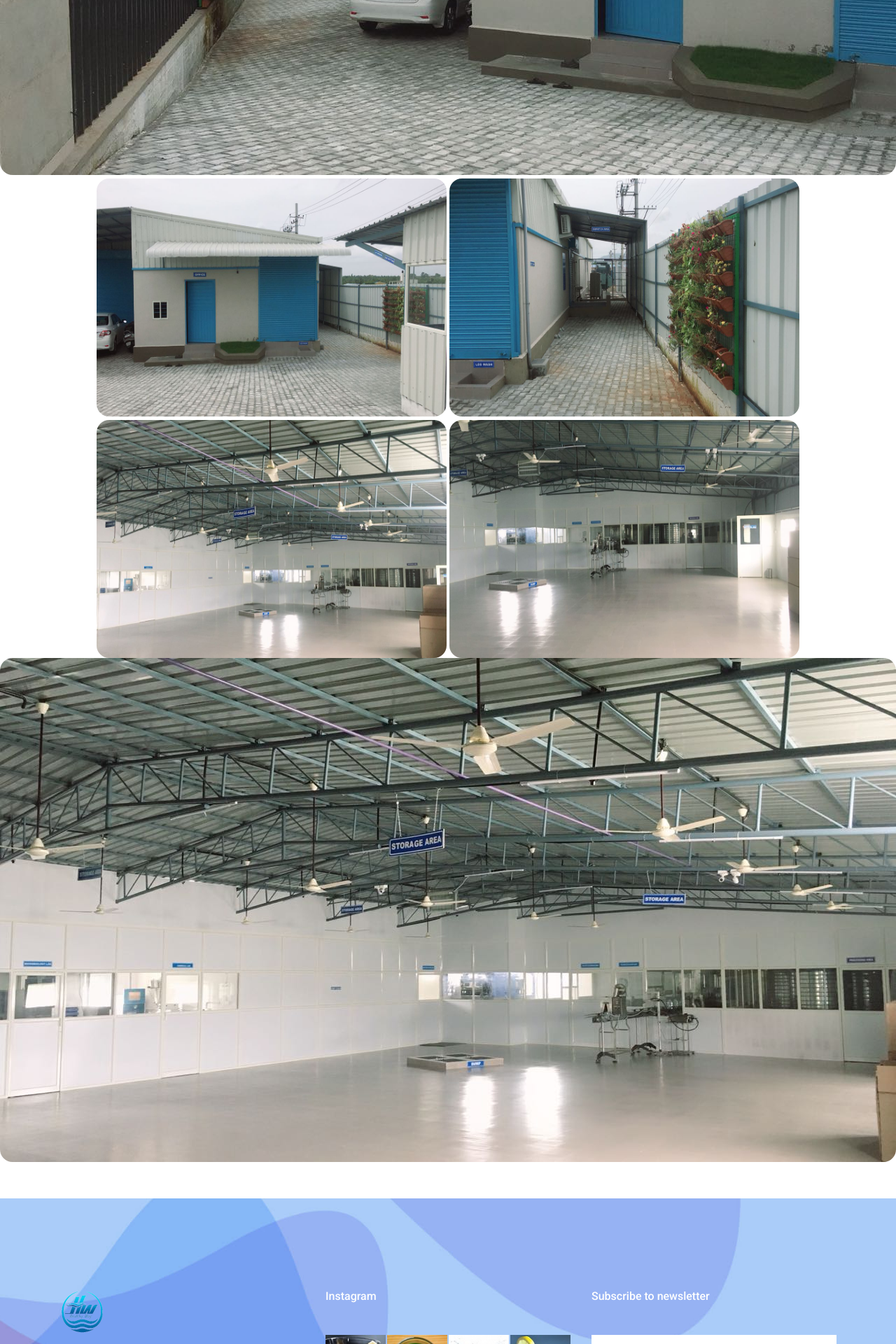
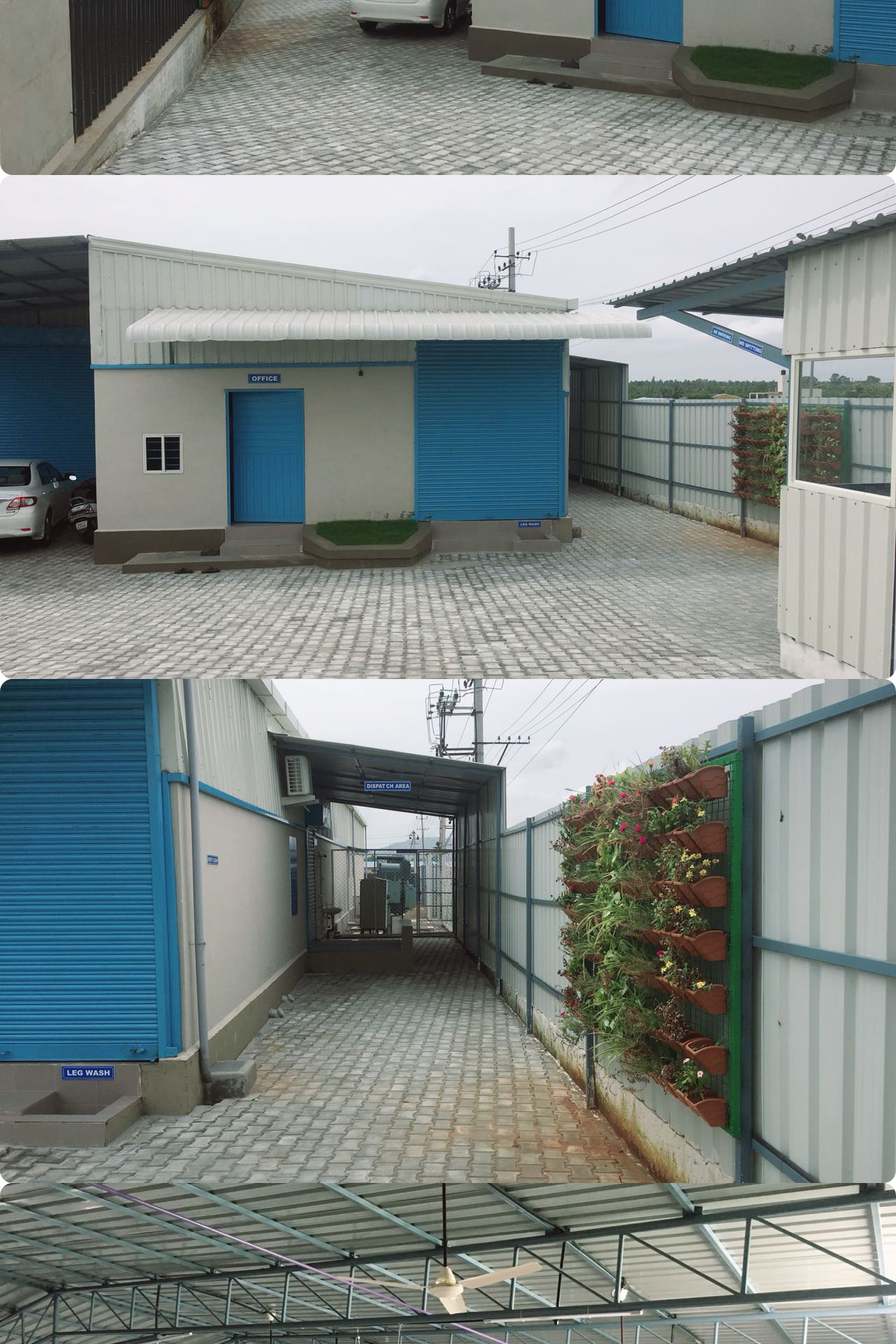
Before and after one commit to naveenrajm7/healthyway, a Jekyll site: the page built from portfolio.html, in a window 1280 px wide. Shown: the part 1148-3068 px from the top of the page at 70% size. Built offline with Jekyll 4.4.1, drawn with Linux system fonts in a browser that asks for light colours; Markdown is read by kramdown in place of the engine named in the settings.

Commit message:
auto fit all images

```diff
--- a/portfolio.html
+++ b/portfolio.html
@@ -64,15 +64,15 @@ id: page_gallery
             <a class="example-image-link" href="./img/portfolio/factory/front-left.jpeg" data-lightbox="example-set" data-title="<h2>Campus Front-Left</h2>"><img id="rcorners1" class="example-image" src="./img/portfolio/factory/front-left.jpeg" style="width:100%; height:auto; margin:0 auto;"  alt="" /></a>
 
 
-            <a class="example-image-link" href="./img/portfolio/factory/front1.jpeg" data-lightbox="example-set" data-title="<h2>Campus Front</h2>"><img id="rcorners1" class="example-image" src="./img/portfolio/factory/front1.jpeg" width="500" height="340" alt="" /></a>
+            <a class="example-image-link" href="./img/portfolio/factory/front1.jpeg" data-lightbox="example-set" data-title="<h2>Campus Front</h2>"><img id="rcorners1" class="example-image" src="./img/portfolio/factory/front1.jpeg" style="width:100%; height:auto; margin:0 auto;" alt="" /></a>
 
 
-            <a class="example-image-link" href="./img/portfolio/factory/front-right.jpeg" data-lightbox="example-set" data-title="<h2>Campus Front-Right</h2>"><img id="rcorners1" class="example-image" src="./img/portfolio/factory/front-right.jpeg" width="500" height="340" vspace="5" alt="" /></a>
+            <a class="example-image-link" href="./img/portfolio/factory/front-right.jpeg" data-lightbox="example-set" data-title="<h2>Campus Front-Right</h2>"><img id="rcorners1" class="example-image" src="./img/portfolio/factory/front-right.jpeg" style="width:100%; height:auto; margin:0 auto;" alt="" /></a>
 
             <br>
-            <a class="example-image-link" href="./img/portfolio/factory/inner1.jpeg" data-lightbox="example-set" data-title="<h2>Campus Interiors-1</h2>"><img id="rcorners1" class="example-image" src="./img/portfolio/factory/inner1.jpeg" width="500" height="340" alt="" /></a>
+            <a class="example-image-link" href="./img/portfolio/factory/inner1.jpeg" data-lightbox="example-set" data-title="<h2>Campus Interiors-1</h2>"><img id="rcorners1" class="example-image" src="./img/portfolio/factory/inner1.jpeg"  style="width:100%; height:auto; margin:0 auto;" alt="" /></a>
 
-            <a class="example-image-link" href="./img/portfolio/factory/inner2.jpeg" data-lightbox="example-set" data-title="<h2>Campus Interiors-2</h2>"><img id="rcorners1" class="example-image" src="./img/portfolio/factory/inner2.jpeg" width="500" height="340" alt="" /></a>
+            <a class="example-image-link" href="./img/portfolio/factory/inner2.jpeg" data-lightbox="example-set" data-title="<h2>Campus Interiors-2</h2>"><img id="rcorners1" class="example-image" src="./img/portfolio/factory/inner2.jpeg" style="width:100%; height:auto; margin:0 auto;" alt="" /></a>
 
             <a class="example-image-link" href="./img/portfolio/factory/inner3.jpeg" data-lightbox="example-set" data-title="<h2>Campus Interiors-3</h2>"><img id="rcorners1" class="example-image" src="./img/portfolio/factory/inner3.jpeg" style="width:100%; height:auto; margin:0 auto;" alt="" /></a>
 
```
Also changed, not shown: 1 other file.
